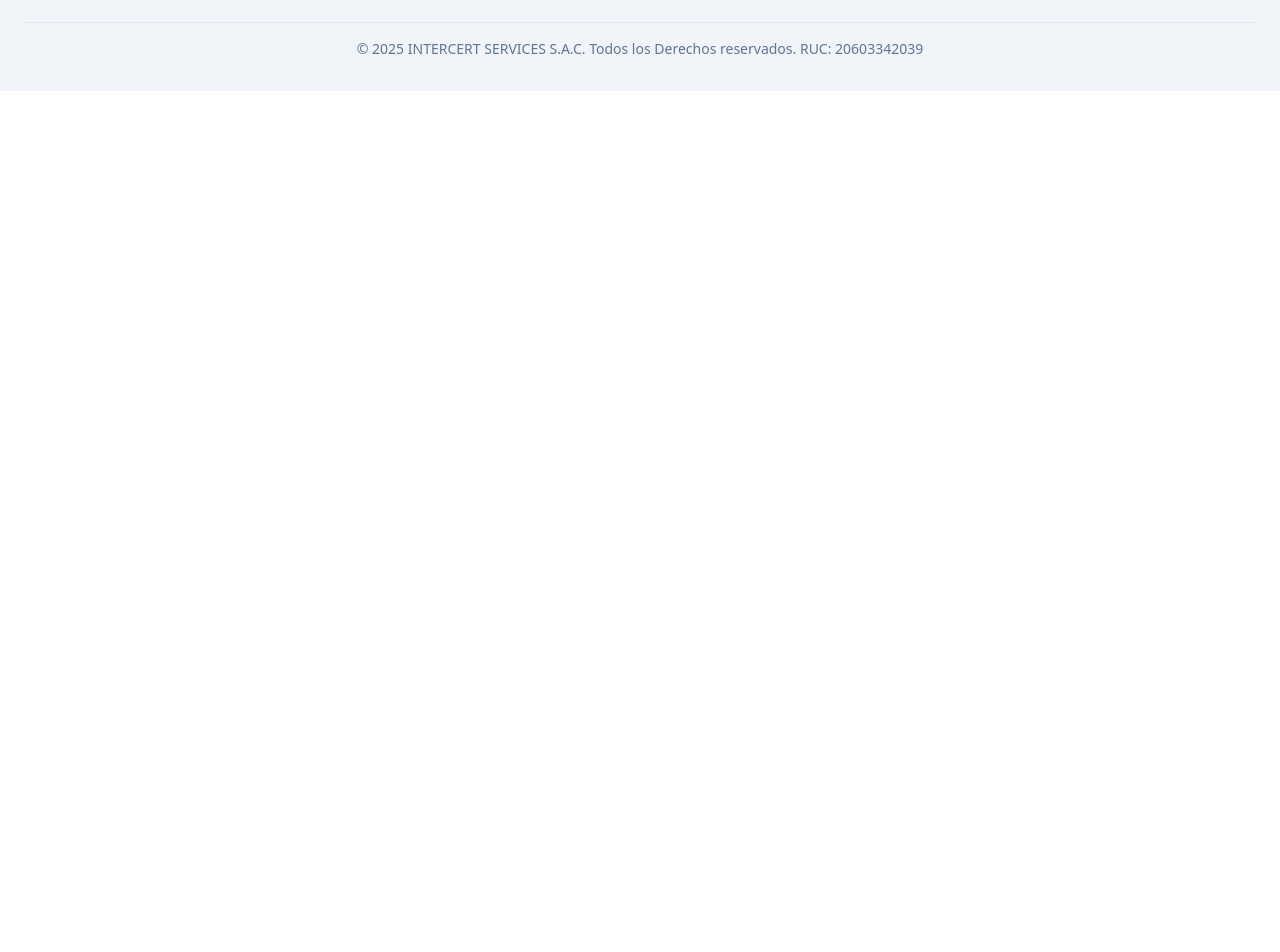
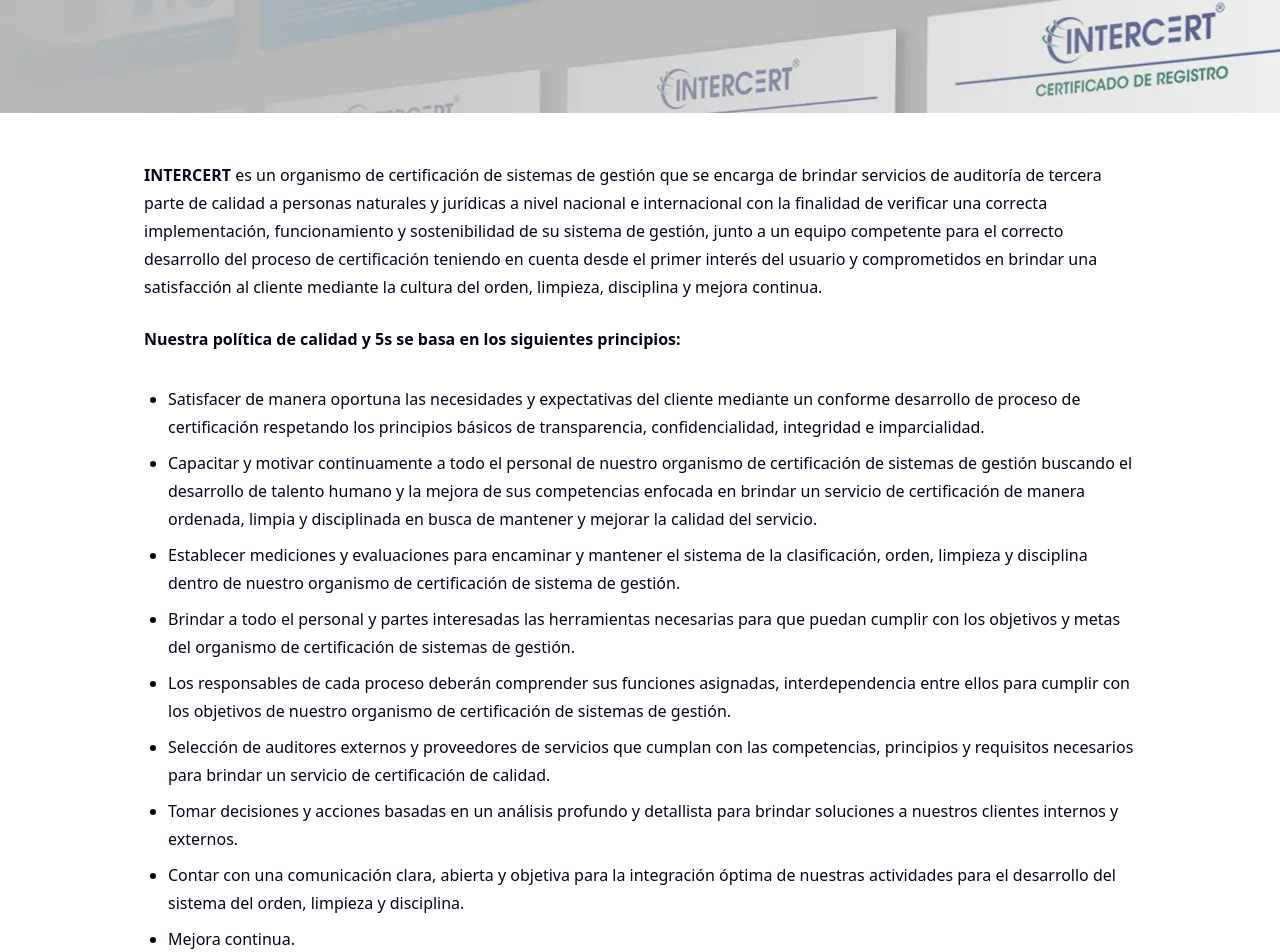
Before and after one commit to Sol-dev-Int/intercert-landing-peru-copia-sol, a Next.js app: page /politica-de-calidad in a window 1280 px wide. Shown: the part 320-1272 px from the top of the page. Before the commit the page ends 800 px from the top, so only its background shows below. Built offline with nearby package versions, Linux system fonts and the light colour scheme.

Commit message:
feat(quality-policy): add quality policy page

```diff
--- a/app/(legals)/politica-de-calidad/page.tsx
+++ b/app/(legals)/politica-de-calidad/page.tsx
@@ -1,9 +1,100 @@
+import bg from '../../../public/certificate-background.png'
+
 export default function QualityPolicyPage(){
     return (
-        <>
-            <h1>
-                politica de calidad
-            </h1>
-        </>
+        <div className={`flex flex-col items-center `}>
+            <div className="w-full py-12 md:py-24 lg:py-40  "
+                 style={{
+                     backgroundImage: `url(${bg.src})`,
+                     width: '100%',
+                     objectFit: 'contain',
+                 }}>
+                <h1 className="text-center text-3xl font-bold tracking-tighter sm:text-4xl md:text-5xl text-white">
+                    Política de Calidad
+                </h1>
+            </div>
+            <div className={`flex flex-col px-4 max-w-5xl my-12`}>
+                <span className="leading-7 [&:not(:first-child)]:mt-6">
+                    <strong>INTERCERT</strong> es un organismo de certificación de sistemas de gestión
+                    que se encarga de brindar servicios de auditoría de tercera parte de
+                    calidad a personas naturales y jurídicas a nivel nacional e internacional
+                    con la finalidad de verificar una correcta implementación, funcionamiento
+                    y sostenibilidad de su sistema de gestión, junto a un equipo competente
+                    para el correcto desarrollo del proceso de certificación teniendo en
+                    cuenta desde el primer interés del usuario y comprometidos en brindar
+                    una satisfacción al cliente mediante la cultura del orden, limpieza,
+                    disciplina y mejora continua.
+                </span>
+                <span className="leading-7 [&:not(:first-child)]:mt-6">
+                    <strong>
+                        Nuestra política de calidad y 5s se basa en los siguientes principios:
+                    </strong>
+                </span>
+                <ul className="my-6 ml-6 list-disc [&>li]:mt-2">
+                    <li>
+                        <span className="leading-7 [&:not(:first-child)]:mt-6">
+                            Satisfacer de manera oportuna las necesidades y expectativas del cliente
+                            mediante un conforme desarrollo de proceso de certificación
+                            respetando los principios básicos de transparencia, confidencialidad,
+                            integridad e imparcialidad.
+                        </span>
+                    </li>
+                    <li>
+                        <span className="leading-7 [&:not(:first-child)]:mt-6">
+                            Capacitar y motivar continuamente a todo el personal de nuestro organismo
+                            de certificación de sistemas de gestión buscando el desarrollo de talento
+                            humano y la mejora de sus competencias enfocada en brindar un servicio de
+                            certificación de manera ordenada, limpia y disciplinada en busca de mantener
+                            y mejorar la calidad del servicio.
+                        </span>
+                    </li>
+                    <li>
+                        <span className="leading-7 [&:not(:first-child)]:mt-6">
+                            Establecer mediciones y evaluaciones para encaminar y mantener el sistema de la clasificación,
+                            orden, limpieza y disciplina dentro de nuestro organismo de certificación de sistema de gestión.
+                        </span>
+                    </li>
+                    <li>
+                        <span className="leading-7 [&:not(:first-child)]:mt-6">
+                            Brindar a todo el personal y partes interesadas las herramientas necesarias para
+                            que puedan cumplir con los objetivos y metas del organismo de certificación
+                            de sistemas de gestión.
+                        </span>
+                    </li>
+                    <li>
+                        <span className="leading-7 [&:not(:first-child)]:mt-6">
+                            Los responsables de cada proceso deberán comprender sus funciones asignadas,
+                            interdependencia entre ellos para cumplir con los objetivos de nuestro
+                            organismo de certificación de sistemas de gestión.
+                        </span>
+                    </li>
+                    <li>
+                        <span className="leading-7 [&:not(:first-child)]:mt-6">
+                            Selección de auditores externos y proveedores de servicios que cumplan con
+                            las competencias, principios y requisitos necesarios para brindar un
+                            servicio de certificación de calidad.
+                        </span>
+                    </li>
+                    <li>
+                        <span className="leading-7 [&:not(:first-child)]:mt-6">
+                            Tomar decisiones y acciones basadas en un análisis profundo y
+                            detallista para brindar soluciones a nuestros clientes internos y externos.
+                        </span>
+                    </li>
+                    <li>
+                        <span className="leading-7 [&:not(:first-child)]:mt-6">
+                            Contar con una comunicación clara, abierta y objetiva para la integración óptima
+                            de nuestras actividades para el desarrollo del sistema del orden, limpieza y disciplina.
+                        </span>
+                    </li>
+                    <li>
+                        <span className="leading-7 [&:not(:first-child)]:mt-6">
+                            Mejora continua.
+                        </span>
+                    </li>
+
+                </ul>
+            </div>
+        </div>
     );
 }
```
